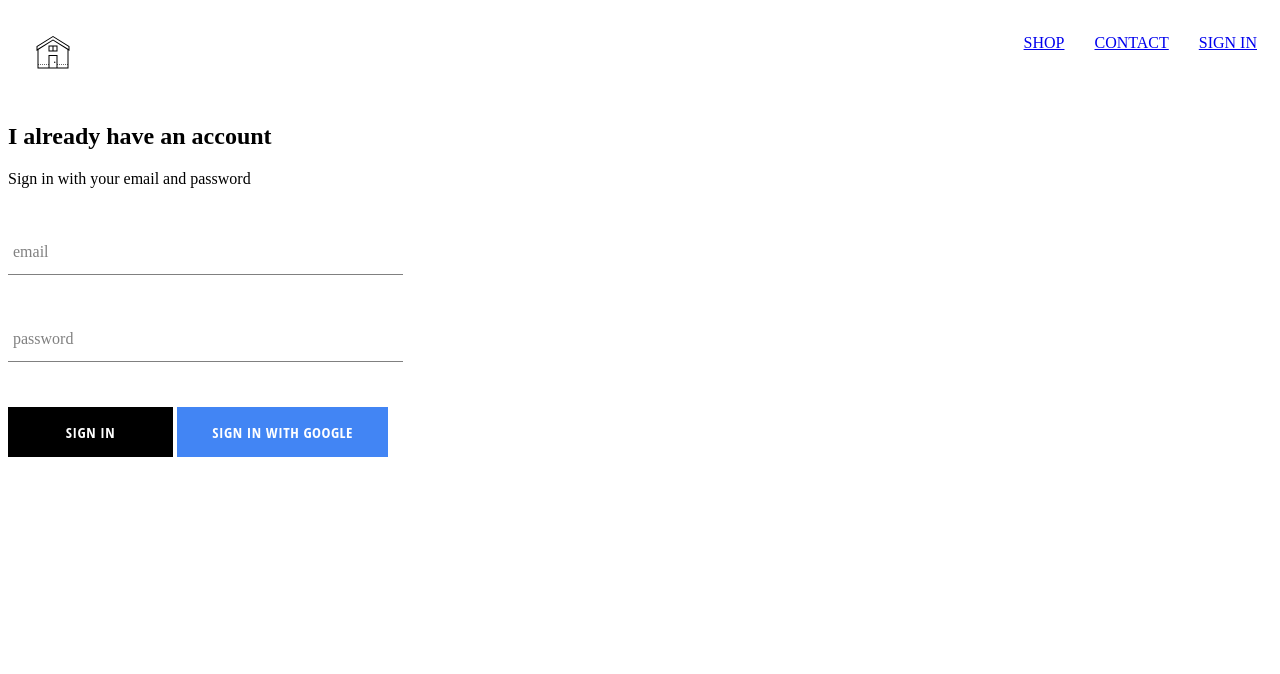
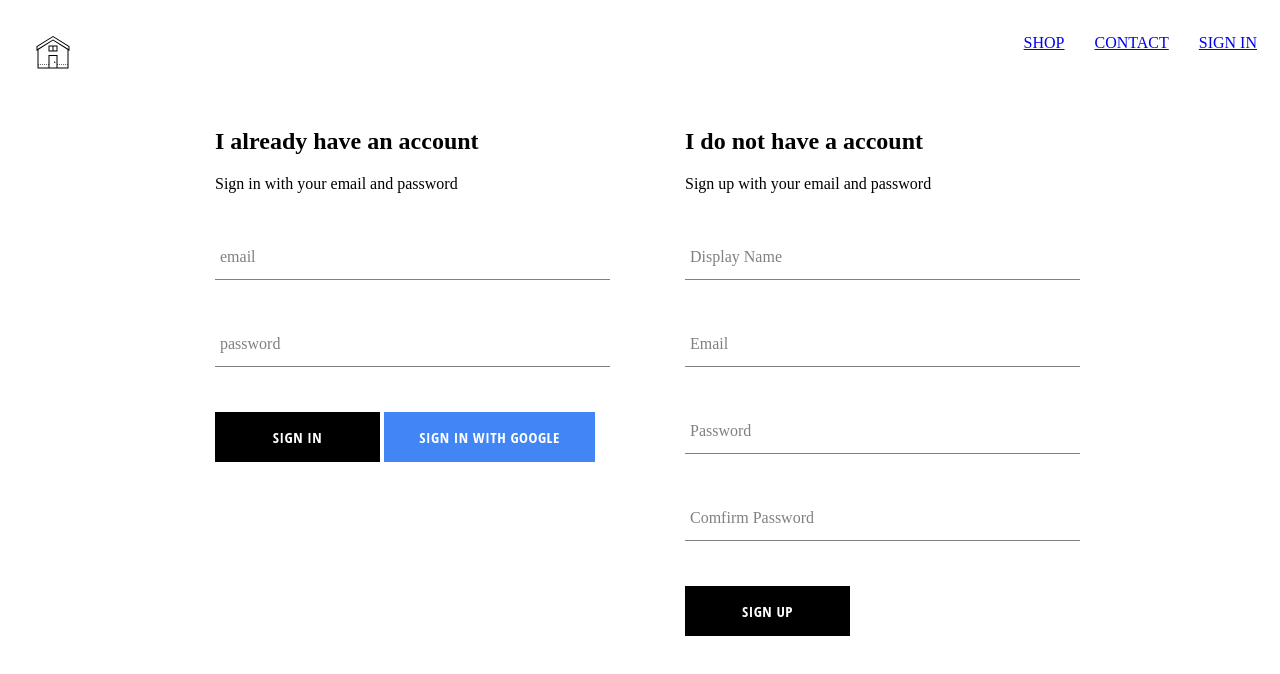
Before and after one commit to alfredxgxg123/EcomFull, a React (Create React App) app in the folder client/: page /signin in a window 1280 px wide. Shown: the top 674 px of the page. Built offline with nearby package versions, Linux system fonts and the light colour scheme; no server answers; the HTML template or start-up script is replaced by a standard one.

Commit message:
set up firebase for signin and sginup

```diff
--- a/client/src/App.jsx
+++ b/client/src/App.jsx
@@ -1,10 +1,11 @@
+import 'babel-polyfill';
 import React, { useState, useEffect } from 'react';
 import { Route, Switch } from 'react-router-dom';
 import HomePage from './pages/homePage/homePage.component.jsx';
 import ShopPage from './pages/shopPage/shop.component.jsx';
 import Header from './components/Header/Header.component.jsx';
 import Registration from './pages/RegistrationPage/Registration.component.jsx';
-import { auth } from './firebase/firebase';
+import { auth, createUserProfileDocument } from './firebase/firebase';
 
 const App = () => {
 
@@ -15,14 +16,31 @@
   let unsubscribeFromAuth = null;
 
   useEffect(() => {
-    unsubscribeFromAuth = auth.onAuthStateChanged( user => {
-      setUser({ currentUser: user });
-      console.log(user)
+    // check if sign in or not by userAuth is null or has a user
+    unsubscribeFromAuth = auth.onAuthStateChanged(async userAuth => {
+      if (userAuth) {
+        // if there is a userAuth, will fire to firebase to see if there is a doc
+        const userRef = await createUserProfileDocument(userAuth);
+        // constantly listening for the changes
+        userRef.onSnapshot(snapShot => {
+          setUser({
+            currentUser: {
+              id: snapShot.id,
+              ...snapShot.data()
+            }
+          })
+        })
+      } else {
+        // set it to null
+        setUser({
+          currentUser: userAuth
+        })
+      }
     })
     return () => {
       unsubscribeFromAuth() };
   }, [])
-
+  console.log(user);
 
   return (
     <div>
--- a/client/src/components/sign-in/sigin-in.component.jsx
+++ b/client/src/components/sign-in/sign-in.component.jsx
@@ -26,7 +26,7 @@
 
     return(
         <SignInStyle>
-            <h2>I already have an account</h2>
+            <h2 className="title" >I already have an account</h2>
             <span>Sign in with your email and password</span>
 
             <form onSubmit={handleSubmit} >
--- a/client/src/components/sign-in/styles.js
+++ b/client/src/components/sign-in/styles.js
@@ -4,6 +4,10 @@
     width: 380px;
     display:flex;
     flex-direction: column;
+
+    &.title {
+        margin: 10px 0;
+    }
 
     & .buttons {
         display: flex;
--- /dev/null
+++ b/client/src/components/sign-up/sign-up.component.jsx
@@ -0,0 +1,94 @@
+import React, { useEffect, useState } from 'react';
+
+import FormInput from '../form-input/form-input.component.jsx';
+import CustomeButton from '../custom-button/customButton.component.jsx';
+
+import { auth, createUserProfileDocument } from '../../firebase/firebase';
+
+import SignUpStyle from './styles.js';
+
+const SignUp = () => {
+    const [ signup, setSignup ] = useState({
+        displayName: '',
+        email: '',
+        password: '',
+        comfirmPassword: ''
+    })
+    const { displayName, email, password, comfirmPassword } = signup;
+
+    const handleSubmit = async event => {
+        event.preventDefault();
+
+        if (password != comfirmPassword) {
+            alert("passwords don't match")
+        }
+
+        try {
+            const { user } = await auth.createUserWithEmailAndPassword(
+                email,
+                password
+            )
+            // store into database with user email and password and also displayname
+            await createUserProfileDocument(user,  { displayName })
+            //reset state
+            setSignup({
+                displayName: '',
+                email: '',
+                password: '',
+                comfirmPassword: ''
+            })
+        } catch (error) {
+            console.error(error);
+        }
+    }
+
+    const handleChange = event => {
+        const { name, value } = event.target;
+        setSignup((prevState) => ({
+            ...prevState,
+            [name]: value,
+        }))
+    }
+
+    return (
+        <SignUpStyle>
+            <h2 className="title">I do not have a account</h2>
+            <span>Sign up with your email and password</span>
+
+            <form onSubmit={handleSubmit}>
+                <FormInput
+                    type='text'
+                    name='displayName'
+                    value={displayName}
+                    onChange={handleChange}
+                    label='Display Name'
+                />
+                <FormInput
+                    type='email'
+                    name='email'
+                    value={email}
+                    onChange={handleChange}
+                    label='Email'
+                />
+               <FormInput
+                    type='password'
+                    name='password'
+                    value={password}
+                    onChange={handleChange}
+                    label='Password'
+                />
+                <FormInput
+                    type='password'
+                    name='comfirmPassword'
+                    value={comfirmPassword}
+                    onChange={handleChange}
+                    label='Comfirm Password'
+                />
+
+                <CustomeButton type='submit'>SIGN UP</CustomeButton>
+            </form>
+        </SignUpStyle>
+    )
+}
+
+export default SignUp;
--- /dev/null
+++ b/client/src/components/sign-up/styles.js
@@ -0,0 +1,13 @@
+import styled from 'styled-components';
+
+const SignUpStyle = styled.div`
+    display: flex;
+    flex-direction: column;
+    width: 380px;
+
+    &.title {
+        margin: 10px 0;
+    }
+`;
+
+export default SignUpStyle;
--- a/client/src/firebase/firebase.js
+++ b/client/src/firebase/firebase.js
@@ -1,7 +1,35 @@
+import 'babel-polyfill';
 import firebase from 'firebase/app';
 import 'firebase/firestore';
 import 'firebase/auth';
 import config from './config';
+
+
+export const createUserProfileDocument = async (userAuth, additionalData) => {
+    // if null ( meaning not sign in return null )
+    if(!userAuth) return;
+    // otherwise, look for the database to see if it was stored
+    const userRef = firestore.doc(`users/${userAuth.uid}`);
+    const snapShot = await userRef.get();
+    // if not then store in to the database and return the userRef
+
+    if(!snapShot.exists) {
+        const { displayName, email } = userAuth;
+        const createdAt = new Date();
+
+        try {
+            await userRef.set({
+                displayName,
+                email,
+                createdAt,
+                ...additionalData
+            })
+        } catch (error) {
+            console.log('error creating user', error.message)
+        }
+    }
+    return userRef;
+}
 
 firebase.initializeApp(config);
 
--- a/client/src/pages/RegistrationPage/Registration.component.jsx
+++ b/client/src/pages/RegistrationPage/Registration.component.jsx
@@ -1,11 +1,13 @@
 import React from 'react';
-import styled from 'styled-components';
-import SignIn from '../../components/sign-in/sigin-in.component.jsx';
+import SignIn from '../../components/sign-in/sign-in.component.jsx';
+import SignUp from '../../components/sign-up/sign-up.component.jsx';
+import RegistrationStyle from './styles.js';
 
 const Registration = () => (
-  <div>
+  <RegistrationStyle>
       <SignIn />
-  </div>
+      <SignUp />
+  </RegistrationStyle>
 );
 
 export default Registration;
--- /dev/null
+++ b/client/src/pages/RegistrationPage/styles.js
@@ -0,0 +1,10 @@
+import styled from 'styled-components';
+
+const RegistrationStyle = styled.div`
+    width: 850px;
+    display: flex;
+    justify-content: space-between;
+    margin: 30px auto;
+`;
+
+export default RegistrationStyle;
--- a/package.json
+++ b/package.json
@@ -15,6 +15,7 @@
     "@babel/preset-env": "^7.9.5",
     "@babel/preset-react": "^7.9.4",
     "babel-loader": "^8.1.0",
+    "babel-polyfill": "^6.26.0",
     "body-parser": "^1.19.0",
     "cors": "^2.8.5",
     "express": "^4.17.1",
```
